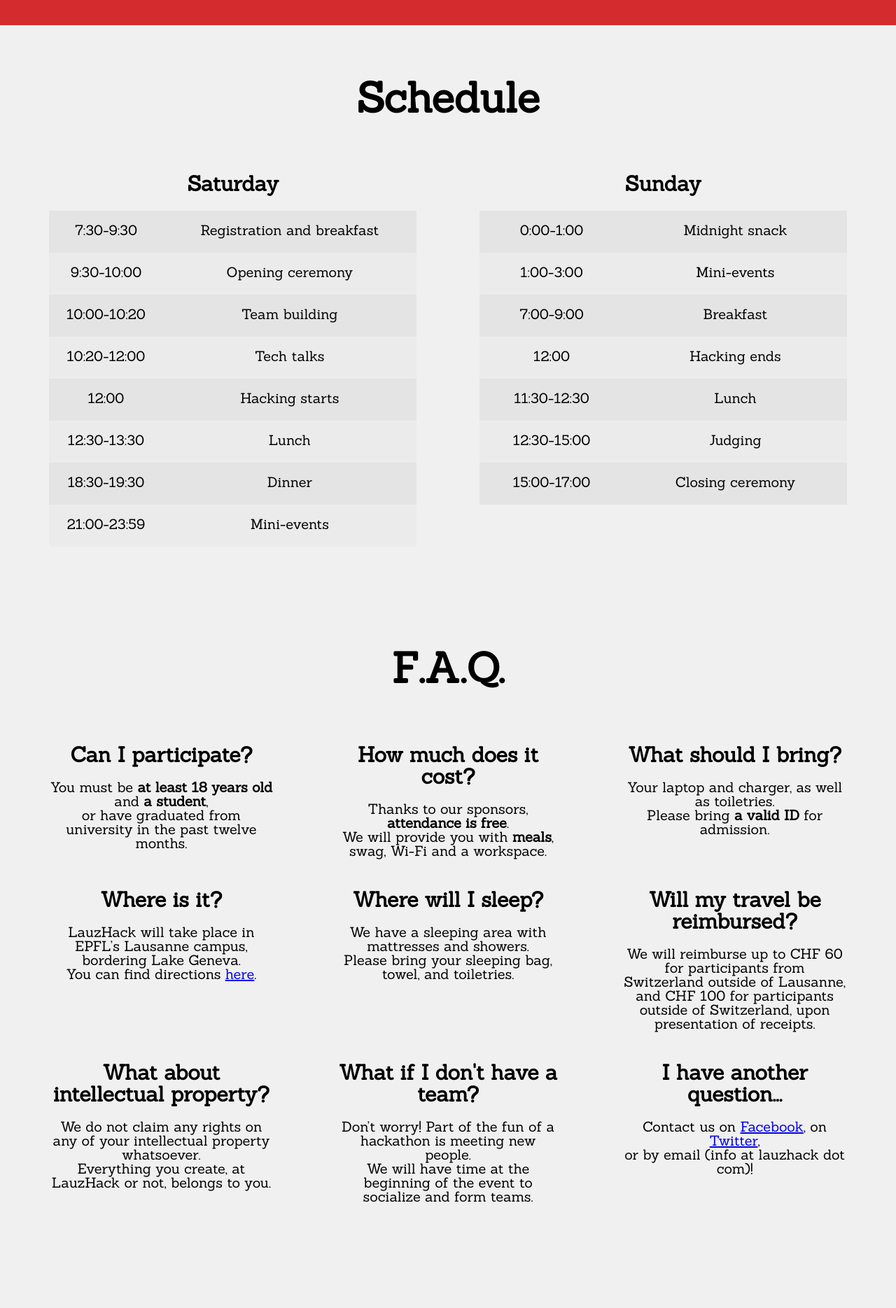
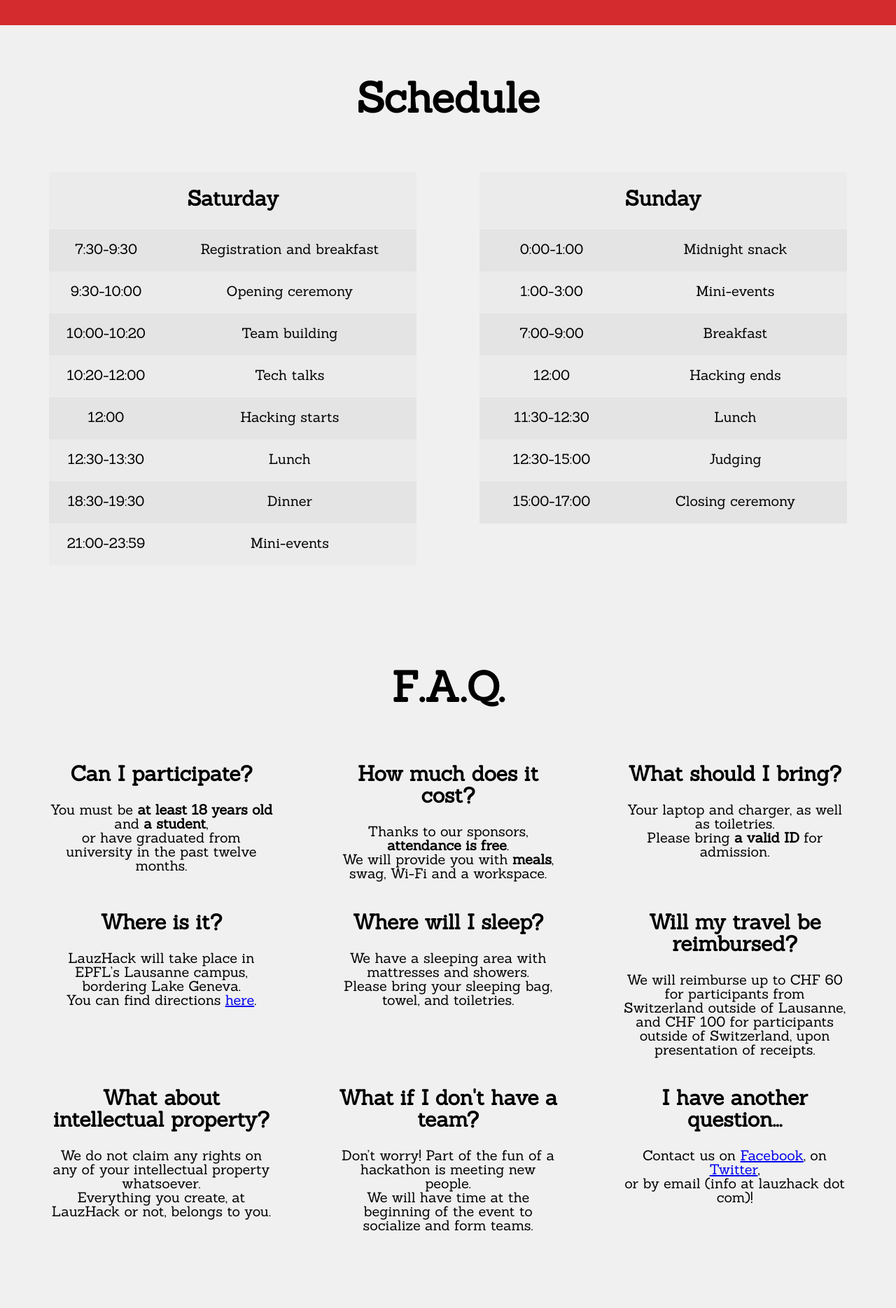
Before and after one commit to LauzHack/LauzHack.github.io, a Jekyll site: the page built from index.html, in a window 1280 px wide. Shown: the part 1184-3053 px from the top of the page at 70% size. Built offline with Jekyll 4.4.1, drawn with Linux system fonts in a browser that asks for light colours.

Commit message:
Improve accessibility

```diff
--- a/_layouts/default.html
+++ b/_layouts/default.html
@@ -10,7 +10,7 @@
   {% assign title = site.data.workshops.name %}
 {% endif %}
 <!DOCTYPE html>
-<html>
+<html lang="en">
 <head>
   <meta charset="utf-8">
   <meta name="description" content="{{ site.data.info.description_short }}">
--- a/index.html
+++ b/index.html
@@ -61,8 +61,12 @@
     <div class="items-container">
       {% for part in site.data.schedule %}
         <div class="item-large">
-          <h2>{{ part[0] }}</h2>
           <table>
+            <tr>
+              <th colspan="2">
+                <h2>{{ part[0] }}</h2>
+              </th>
+            </tr>
             {% for item in part[1] %}
               <tr>
                 <td>{{ item[0] }}</td>
--- a/style.css
+++ b/style.css
@@ -67,7 +67,6 @@
 h2 {
   font-weight: bold;
   font-size: 1.5em;
-  margin-bottom: 0;
 }
 
 
@@ -78,16 +77,11 @@
   margin: 1em 0;
 }
 
-thead {
-  font-size: 1.3em;
-  font-weight: bold;
+tbody > tr:nth-child(even) {
+  background-color: rgba(0, 0, 0, 0.05);
 }
 
 tbody > tr:nth-child(odd) {
-  background-color: rgba(0, 0, 0, 0.05);
-}
-
-tbody > tr:nth-child(even) {
   background-color: rgba(0, 0, 0, 0.02);
 }
 
```
